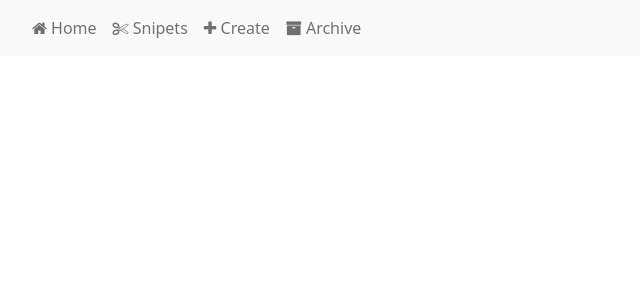
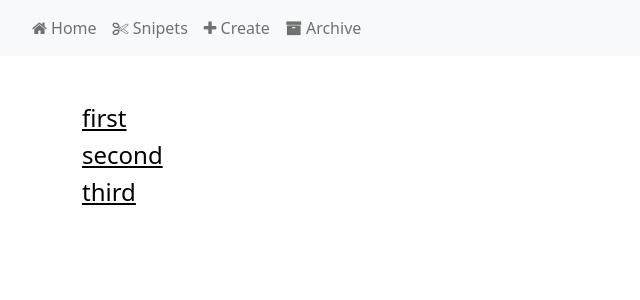
Before and after one commit to mlgmontage/EssayClipper, a React app: page /archive in a window 1280 px wide. Shown: the top 300 px of the page, without its empty margins (0-640 px from the left). Built offline with nearby package versions, Linux system fonts and the light colour scheme; the HTML template or start-up script is replaced by a standard one.

Commit message:
Archive component

```diff
--- a/src/App.js
+++ b/src/App.js
@@ -4,6 +4,7 @@
 import { BrowserRouter as Router, Route, Switch } from "react-router-dom";
 import Snipets from "./components/Snipets";
 import Create from "./components/Create";
+import Archive from "./components/Archive";
 
 /**
  * TODO: Individual component for sharing snipets
@@ -19,6 +20,7 @@
             <Route path="/" exact component={Splash} />
             <Route path="/snipets" exact component={Snipets} />
             <Route path="/create" exact component={Create} />
+            <Route path="/archive" exact component={Archive} />
           </Switch>
         </div>
       </Router>
--- /dev/null
+++ b/src/components/Archive.js
@@ -0,0 +1,22 @@
+import React, { Component } from "react";
+import data from "../data";
+
+class Archive extends Component {
+  render() {
+    return (
+      <div className="mt-5">
+        {data.map((snipet) => (
+          <div className="mb-2" key={snipet.title}>
+            <h4>
+              <a style={{ color: "black" }} href="#">
+                {snipet.title}
+              </a>
+            </h4>
+          </div>
+        ))}
+      </div>
+    );
+  }
+}
+
+export default Archive;
--- a/src/components/Navbar.js
+++ b/src/components/Navbar.js
@@ -29,9 +29,9 @@
                   </Link>
                 </li>
                 <li className="nav-item">
-                  <a className="nav-link" href="#">
+                  <Link className="nav-link" to="/archive">
                     <i className="fa fa-archive"></i> Archive
-                  </a>
+                  </Link>
                 </li>
               </ul>
             </div>
```
